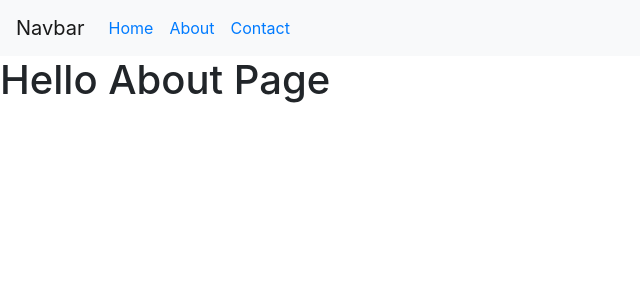
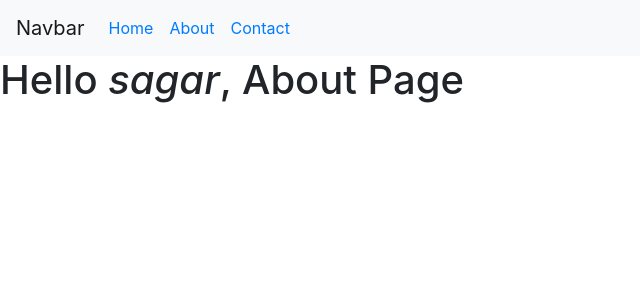
Before and after one commit to saurabhtsagar/React-With-Router, a React (Create React App) app: page /about/sagar in a window 1280 px wide. Shown: the top 300 px of the page, without its empty margins (0-640 px from the left). Built offline with nearby package versions, Linux system fonts and the light colour scheme.

Commit message:
About page with Parameter

```diff
--- a/src/App.js
+++ b/src/App.js
@@ -14,7 +14,7 @@ function App() {
       <Header/>
         <Switch>
           <Route exact path="/" component={Dashboard}/>
-          <Route path="/about" component={About}/>
+          <Route path="/about/:username" component={About}/>
           <Route path="/contact" component={Contact}/>
         </Switch>
       </BrowserRouter>
--- a/src/components/about.jsx
+++ b/src/components/about.jsx
@@ -1,10 +1,19 @@
 // this component for about page
 import React, { Component } from 'react';
 class About extends Component{
+    state={
+        username:''
+    };
+
+    componentDidMount(){
+        const { match: { params } } = this.props;
+        this.setState({username:params.username});
+    }
+
     render(){
         return(
             <div>
-                <h1>Hello About Page</h1>
+                <h1>Hello <i>{this.state.username}</i>, About Page</h1>
             </div>
         );
     }
--- a/src/components/header.jsx
+++ b/src/components/header.jsx
@@ -17,7 +17,7 @@ class Header extends Component {
                                 <span className="nav-link active" href="javascripft:void(0)"><NavLink exact to="/">Home</NavLink></span>
                             </li>
                             <li className="nav-item">
-                                <span className="nav-link" href="javascripft:void(0)"> <NavLink exact to="/about">About</NavLink></span>
+                                <span className="nav-link" href="javascripft:void(0)"> <NavLink exact to="/about/sagar">About</NavLink></span>
                             </li>
                             <li className="nav-item">
                                 <span className="nav-link" href="javascripft:void(0)" tabIndex="-1"><NavLink exact to="/contact">Contact</NavLink></span>
```
